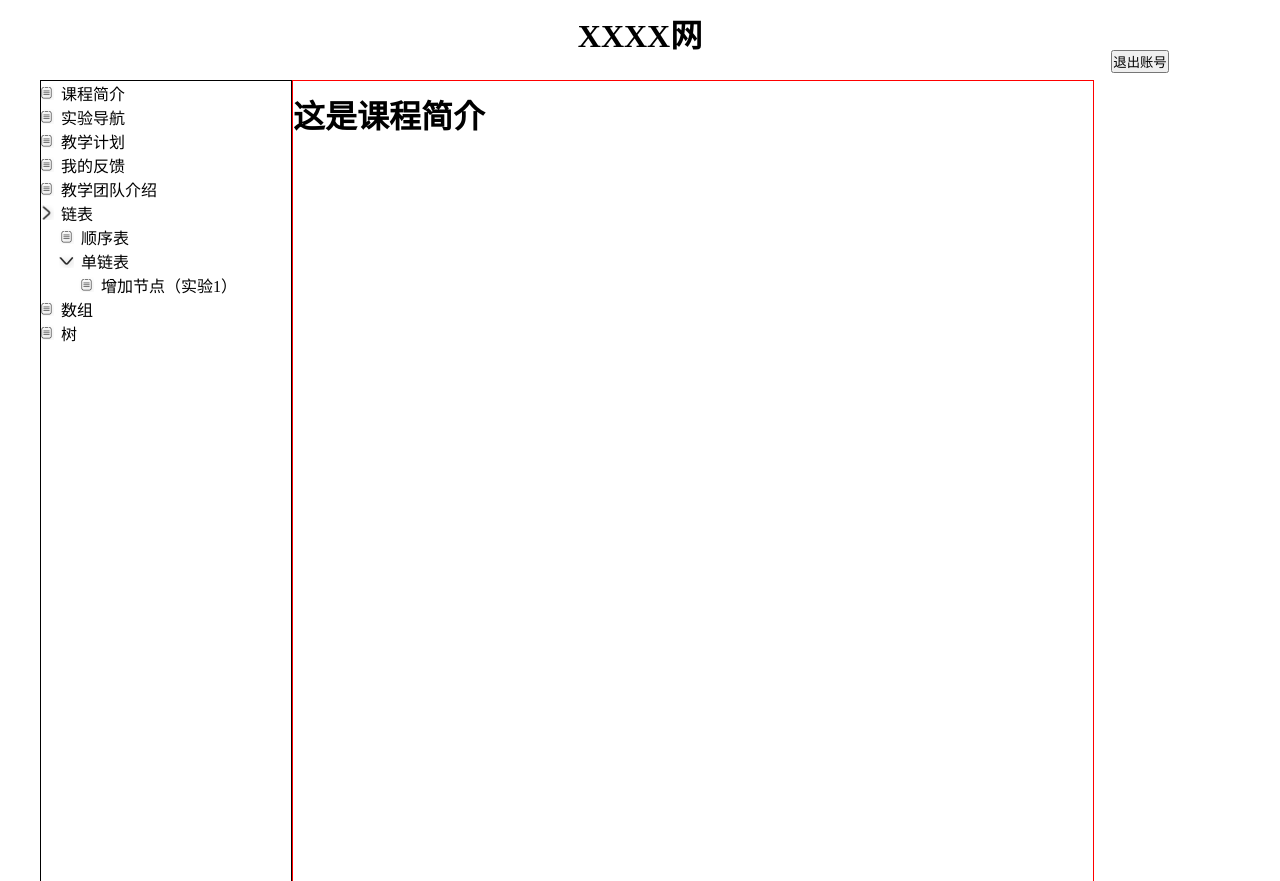
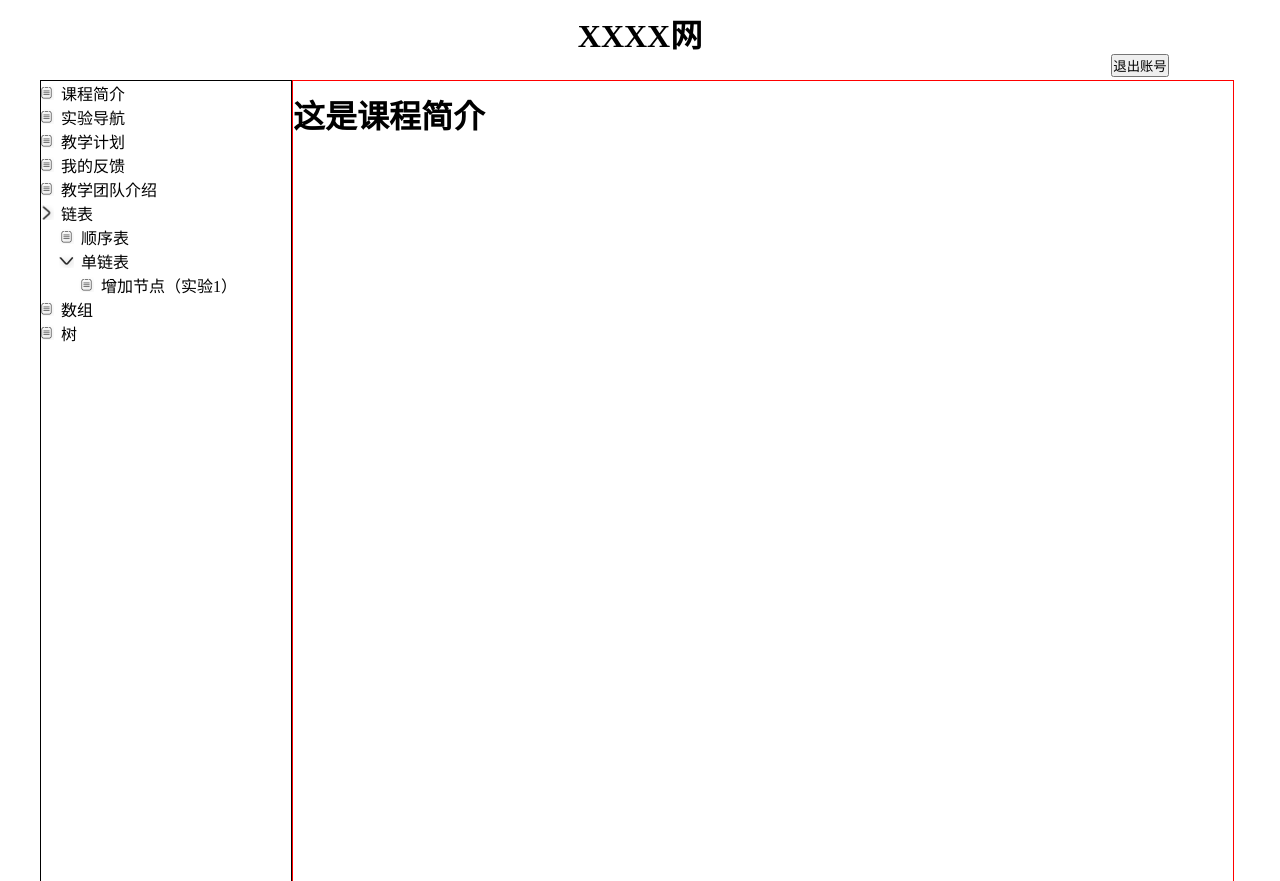
Before and after one commit to wn160921/LearnAndDo, a plain HTML site: page web/experiment/testhomepage.html in a window 1280 px wide. Shown: the top 881 px of the page. Drawn offline with Linux system fonts and the light colour scheme; no server answers.

Commit message:
定位修改

```diff
--- a/web/experiment/testhomepage.html
+++ b/web/experiment/testhomepage.html
@@ -16,9 +16,19 @@
             width: 1200px;
         }
         #top{
+            position: relative;
             width: 1200px;
             height: 50px;
             text-align: center;
+        }
+
+        #top .info{
+            position: absolute;
+            top: 34px;
+            left: 50%;
+            margin-left: 400px;
+            width: 200px;
+            height: 50px;
         }
 
         #bottom{
@@ -61,17 +71,9 @@
         }
         #container .right{
             border: red 1px solid;
-            width: 800px;
+            width: 940px;
             height: 800px;
             float: left;
-        }
-        .info{
-            position: absolute;
-            top: 40px;
-            left: 50%;
-            margin-left: 400px;
-            width: 200px;
-            height: 50px;
         }
 
     </style>
```
